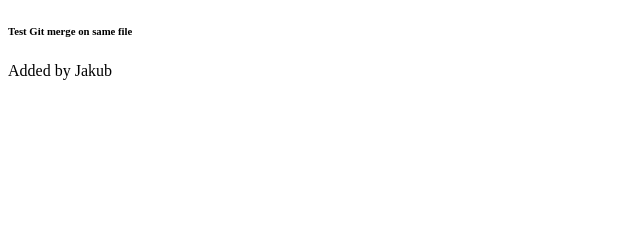
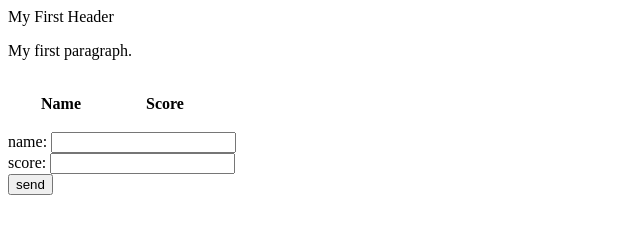
Before and after one commit to MadBabyBrain/F28WP-Online-Game, a plain HTML site: page App/public/index.html in a window 1280 px wide. Shown: the whole page, without its empty margins (0-640 px from the left). Drawn offline with Linux system fonts and the light colour scheme.

Commit message:
Update index.html
Test push to branch

```diff
--- a/App/public/index.html
+++ b/App/public/index.html
@@ -1,7 +1,38 @@
-<!doctype html>
+<!DOCTYPE html>
 <html>
-    <body>
-        <h6>Test Git merge on same file</h6>
-        <p>Added by Jakub</p>
-    </body>
+<head>
+
+</head>
+
+<body>
+
+  <div class="header">
+    My First Header
+  </div>
+
+<p>My first paragraph.</p>
+
+
+<table id="data">
+    <th width="100px" height="50px">Name</th>
+    <th width="100px" height="50px">Score</th>
+</table>
+
+<form id="dataForm" onsubmit="event.preventDefault()">
+  <div>
+    <label for="name">name:</label>
+    <input type="text" id="name-input">
+  </div>
+  <div>
+    <label for="score">score:</label>
+    <input type="text" id="score-input">
+  </div>
+  <div>
+    <button onclick="sendData()">send</button>
+  </div>
+</form>
+
+
+
+</body>
 </html>
```
